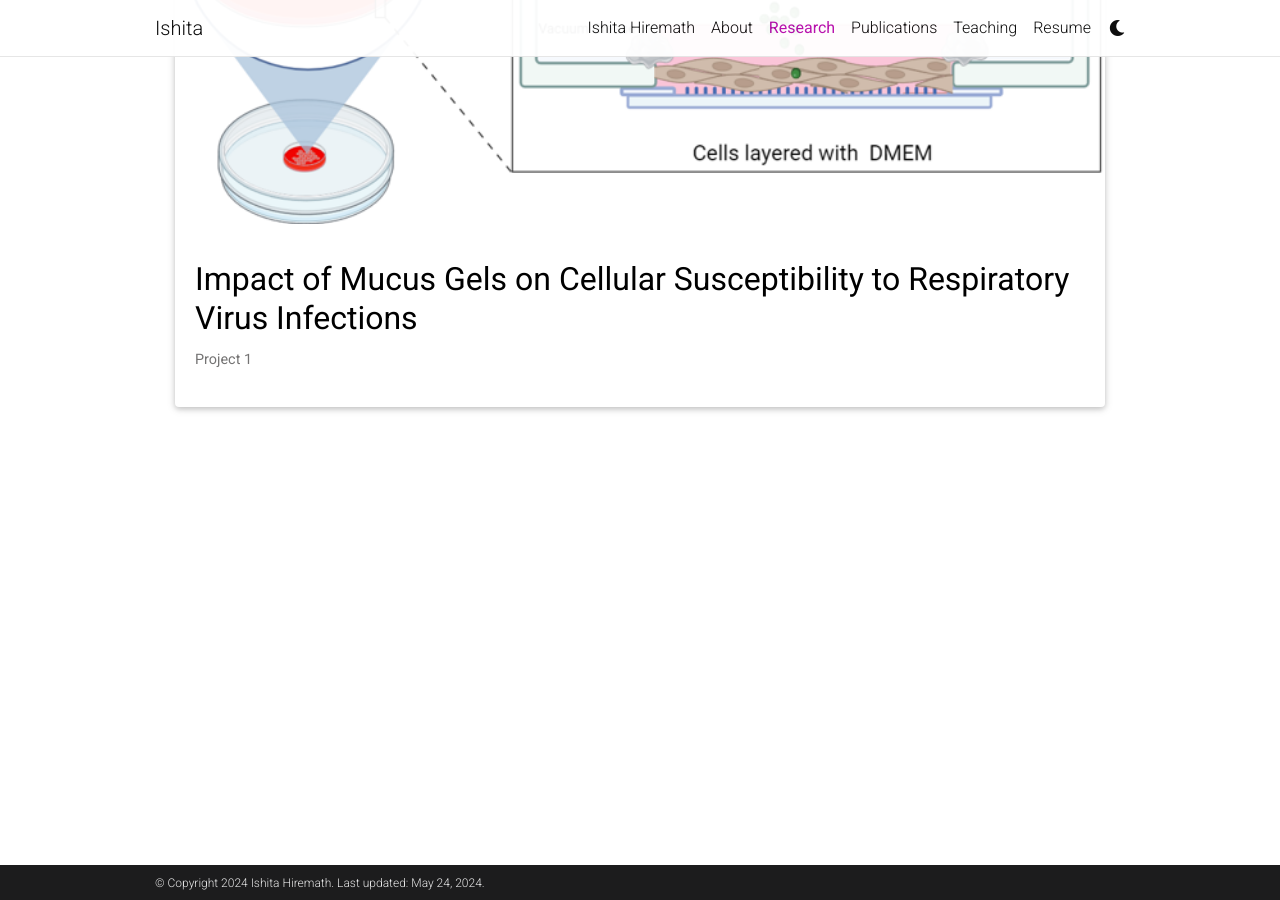
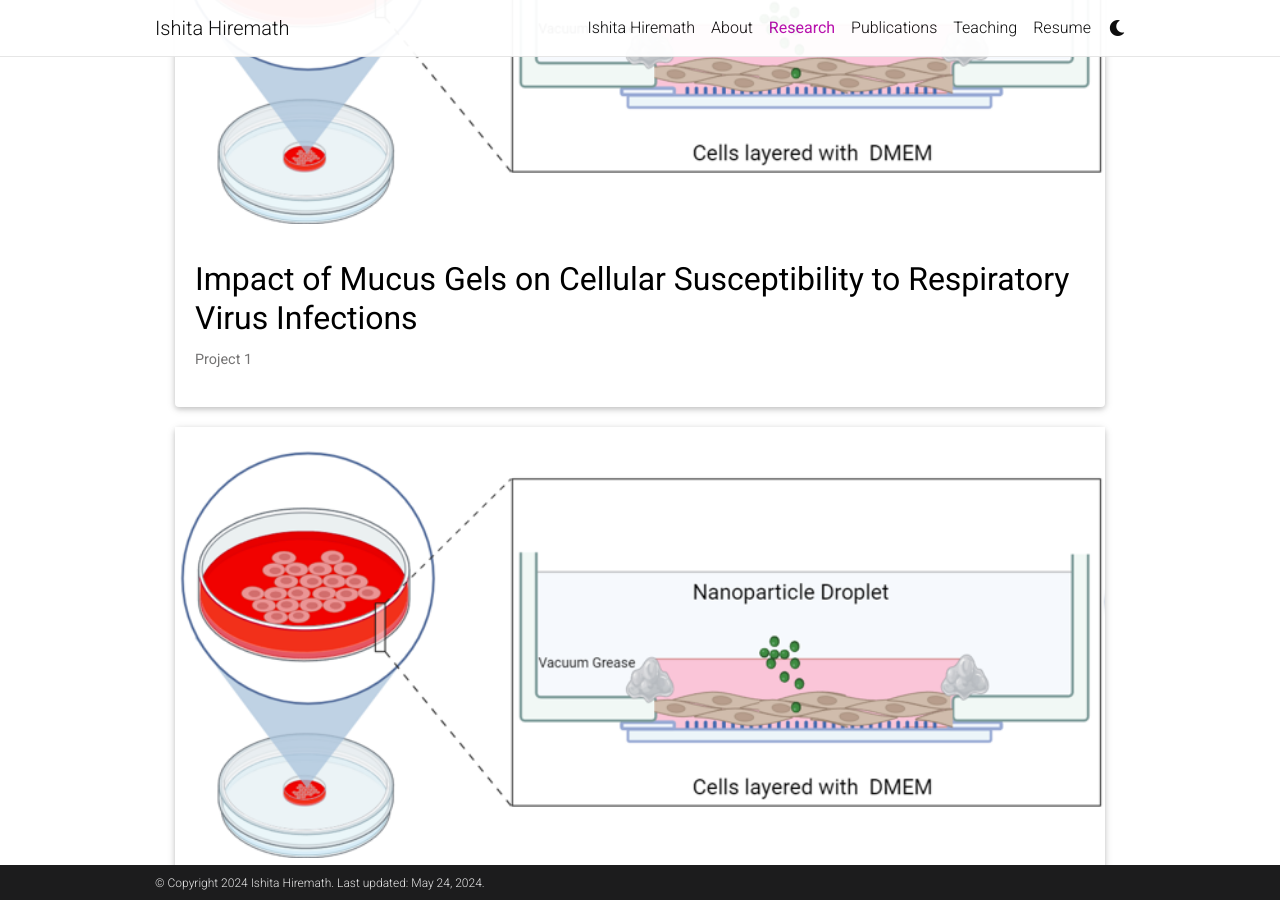
Before and after one commit to ishitahiremath/ishitahiremath.github.io, a Jekyll site: the page built from _pages/work.md, in a window 1280 px wide and 900 px high, scrolled down 1102 px. Built offline with Jekyll 4.4.1, drawn with Linux system fonts in a browser that asks for light colours; a script that is not in the unit is left out; comment, search, counter and statistics services are not loaded; some of the changed lines change nothing that is shown.

Commit message:
added name correctly

```diff
--- a/_config.yml
+++ b/_config.yml
@@ -3,7 +3,7 @@
 # Site settings
 # -----------------------------------------------------------------------------
 
-title: Ishita  # the website title (if blank, full name will be used instead)
+title: Ishita Hiremath  # the website title (if blank, full name will be used instead)
 first_name: Ishita
 middle_name:
 last_name: Hiremath
--- /dev/null
+++ b/_work/test.md
@@ -0,0 +1,15 @@
+---
+layout: page
+title: Impact of Mucus Gels on Cellular Susceptibility to Respiratory Virus Infections
+description: Project 1
+img: assets/img/project2.png
+importance: 3
+category: research
+---
+2023.6 - Present.
+
+I have initiated preliminary studies for my PhD project focused on the impact of mucus gels on cellular susceptibility to
+respiratory virus infection. This has involved me learning the technique of cell culture in collaboration with the other laboratories in the Department of Bioengineering.
+
+The next project stages hope to use our platform to study infection using wildtype virus systems in collaboration with collaboration.
+For my forthcoming PhD projec we plan to refine and characterize the advanced set-up enabling us to conduct in-depth host cell susceptibility and viral viability tests under a range of microenvironments, using climate-controlled chambers. This advancement sets the stage for multifaceted research including exploring mucin barriers' effects on host cell mechanics and susceptibility, assessing mucin's role in viral behavior, and evaluating antiviral therapy efficacy, among other areas.
```
